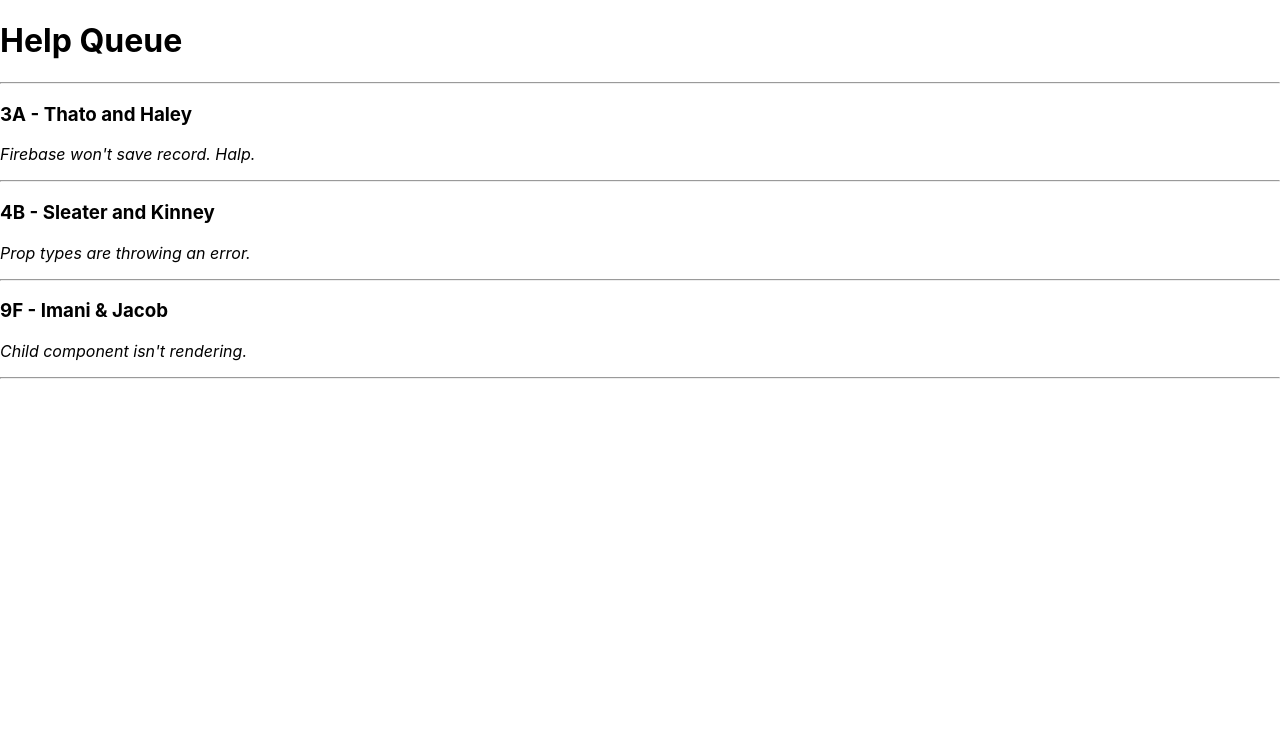
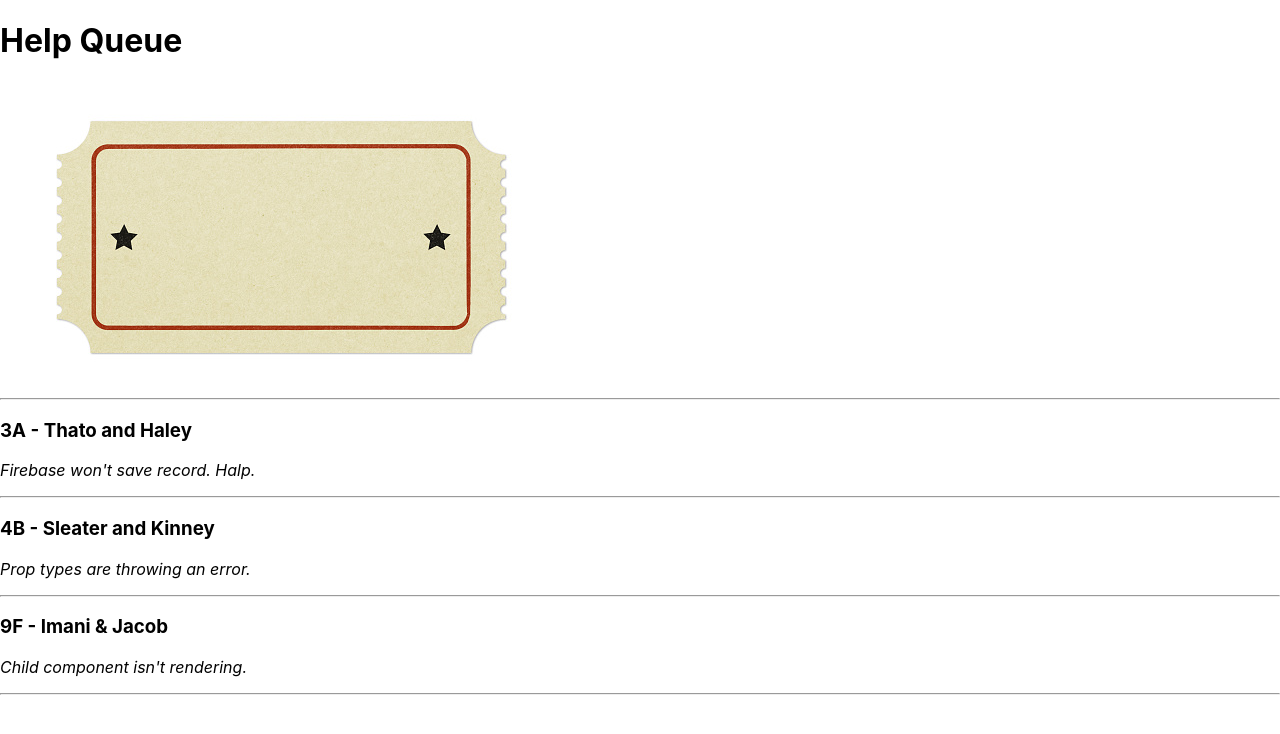
Before and after one commit to S-Espinet/help-queue, a React (Create React App) app: page / in a window 1280 px wide. Shown: the top 734 px of the page. Built offline with nearby package versions, Linux system fonts and the light colour scheme.

Commit message:
add tickets image

```diff
--- a/src/components/App.js
+++ b/src/components/App.js
@@ -3,8 +3,6 @@ import Header from "./Header";
 import TicketList from "./TicketList";
 
 function App(){
-  const name = "Thato";
-  const name2 = "Haley";
   return (
     <React.Fragment>
       <Header />
--- a/src/components/Header.js
+++ b/src/components/Header.js
@@ -1,8 +1,12 @@
 import React from "react";
+import ticketsImage from "./../img/tickets.png";
 
 function Header(){
   return (
-    <h1>Help Queue</h1>
+    <React.Fragment>
+      <h1>Help Queue</h1>
+      <img src={ticketsImage} alt="An image of tickets"/>
+    </React.Fragment>
   );
 }
 
```
Also changed, not shown: src/img/tickets.png (added).
